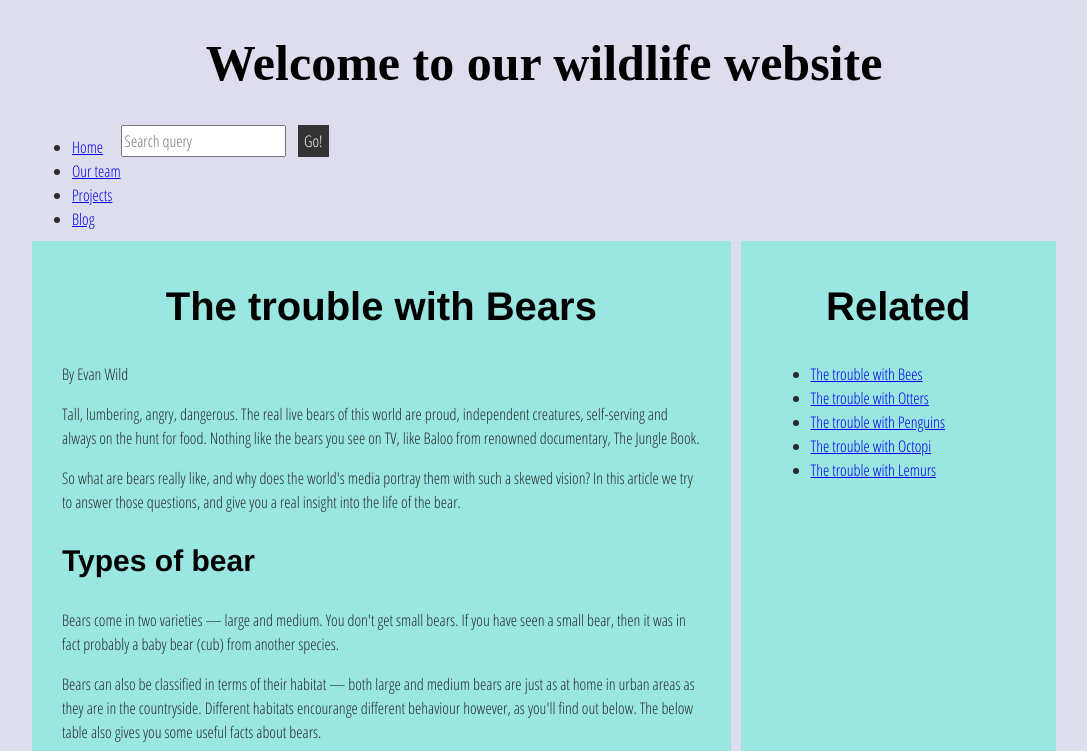
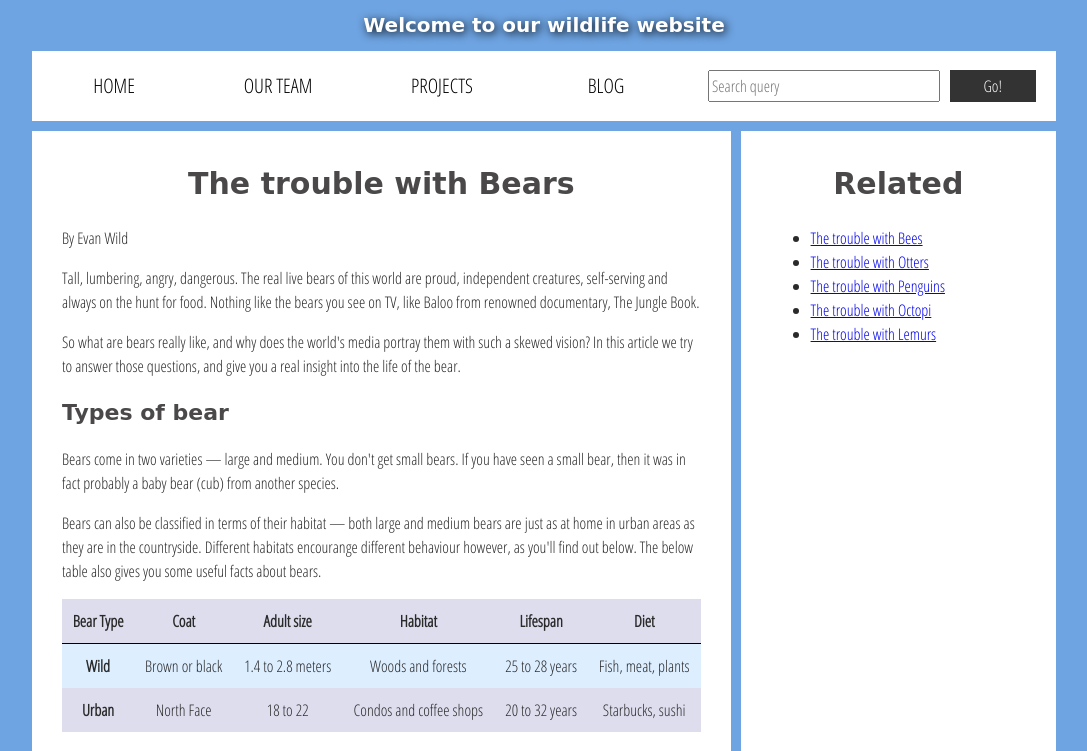
Before and after one commit to Anchal-ka/INFT-1206-SEC10, a plain HTML site: page ASS5/main.html in a window 1280 px wide. Shown: the top 751 px of the page, without its empty margins (96-1183 px from the left). Drawn offline with Linux system fonts and the light colour scheme; a web font is replaced by a local one.

Commit message:
updated css

```diff
--- a/ASS5/main.css
+++ b/ASS5/main.css
@@ -7,7 +7,7 @@ html, body {
 
 html {
   font-size: 10px;
-    background-color: #dde;
+  background-color: rgb(110, 164, 226);
 }
 
 body {
@@ -18,9 +18,9 @@ html, body {
 
 /* || typography */
 
-  font[size="7"], font[size="6"], font[size="5"] {
+h1, h2, h3 {
   font-family: 'Sonsie One', cursive;
-    color: #2a2a2a;
+  color: #4a4848;
 }
 
 p, input, li, table, label {
@@ -28,35 +28,19 @@ html, body {
   color: #2a2a2a;
 }
 
-  font[size="7"] {
-    font-size: 4rem;
+h1 {
+  font-size: 2rem;
   text-align: center;
   color: white;
   text-shadow: 2px 2px 10px black;
 }
 
-  font[size="6"] {
+h2 {
   font-size: 3rem;
   text-align: center;
 }
-  h1{
-    font-weight: bold;
-    font-size: 50px;
-    text-align: center;
-  }
-  h2{
-    font-weight: bold;
-    font-size: 40px;
-    text-align: center;
-    font-family: 'Franklin Gothic Medium', 'Arial Narrow', Arial, sans-serif;
-  }
-  h3{
-    font-family: 'Franklin Gothic Medium', 'Arial Narrow', Arial, sans-serif;
-    font-size: 30px;
 
-  }
-
-  font[size="5"] {
+h3 {
   font-size: 2.2rem;
 }
 
@@ -67,8 +51,8 @@ html, body {
 
 /* || header layout */
 
-  div[class="nav"], article, footer, .secondary {
-    background-color: rgb(154, 230, 225);
+nav, article, footer, .secondary {
+  background-color: white;
 }
 
 article, footer, .secondary {
@@ -79,36 +63,35 @@ html, body {
   margin-right: 10px;
 }
 
-  div[class="nav"] {
+nav {
   height: 50px;
-    background-color: ff80ff;
   display: flex;
   padding: 1% 0;
   margin-bottom: 10px;
 }
 
-  div[class="nav"] ul {
+nav ul {
   padding: 0;
   list-style-type: none;
   flex: 2;
   display: flex;
 }
 
-  div[class="nav"] li {
-    display: flex;
+nav li {
+  display: inline;
   text-align: center;
   flex: 1;
 }
 
-  div[class="nav"] a {
-    display: flex;
+nav a {
+  display: inline-block;
   font-size: 2rem;
   text-transform: uppercase;
   text-decoration: none;
-    color: rgb(233, 217, 217);
+  color: black;
 }
 
-  div[class="nav"] .search {
+nav .search {
   flex: 1;
   display: flex;
   align-items: center;
@@ -197,11 +180,11 @@ html, body {
   cursor: pointer;
 }
 
-  .comments font[size="6"] {
+.comments h2 {
   font-size: 2rem;
 }
 
-  .comments font[size="6"]:nth-of-type(2) {
+.comments h2:nth-of-type(2) {
   margin-bottom: 0;
 }
 
@@ -225,14 +208,9 @@ html, body {
   flex: 6;
 }
 
-  .show-hide {
-    text-align: center;
-    width: 150px;
-  }
-
 .comment-form input, .comment-form label, .show-hide {
   font-size: 1.6rem;
-    line-height: 32px;
+  height: 32px;
 }
 
 .comment-form input[type="submit"], .show-hide {
@@ -264,9 +242,3 @@ html, body {
 .comment-container li p:nth-child(2) {
   flex: 5;
 }
-  nav{
-    display: flex;
-  }
-  nav.ul{
-    display: flex;
-  }
```
Lines whose indentation alone changed are shown as unchanged.
